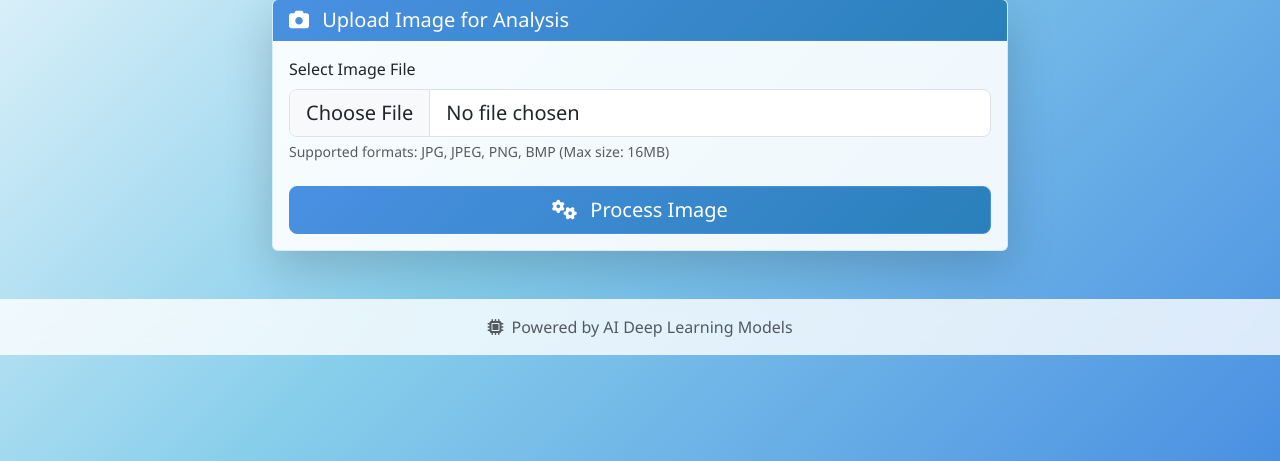
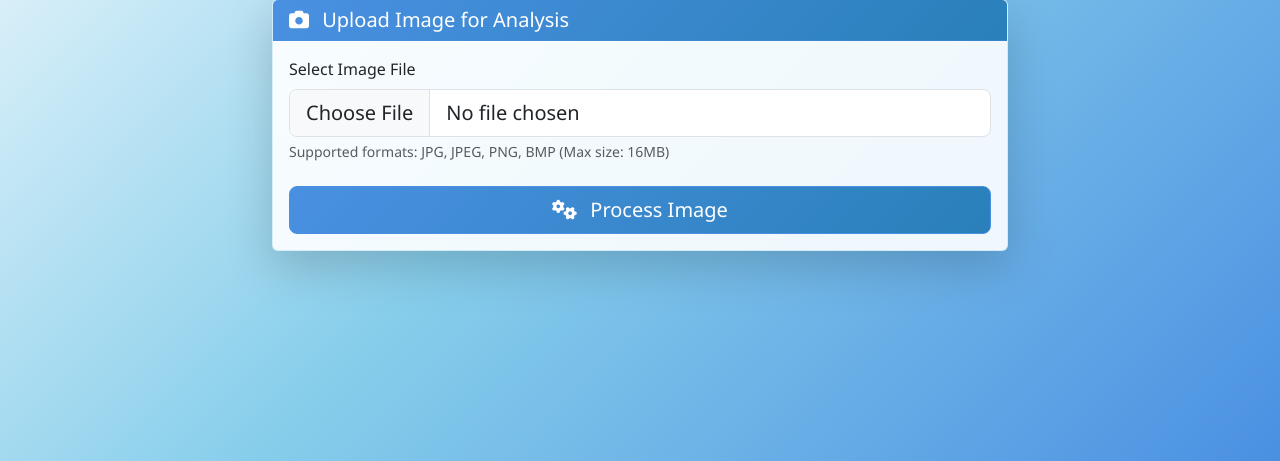
Before and after one commit to AasrithaBhamidipati/RackTrackManagement, a Flask app: page / in a window 1280 px wide. Shown: the part 339-800 px from the top of the page. Run offline with Flask 3, Linux system fonts and the light colour scheme.

Commit message:
Assistant checkpoint: Remove footer from base template
Assistant generated file changes:
- templates/base.html: Remove footer section

---

User prompt:

remove footer

Replit-Commit-Author: Assistant
Replit-Commit-Session-Id: 8d776428-6adf-49eb-a12c-fd8cc164e866

```diff
--- a/templates/base.html
+++ b/templates/base.html
@@ -39,15 +39,6 @@
         {% block content %}{% endblock %}
     </main>
 
-    <footer class="text-center py-3 mt-5" style="background: rgba(255, 255, 255, 0.8); backdrop-filter: blur(10px);">
-        <div class="container">
-            <p class="text-muted mb-0">
-                <i class="fas fa-microchip me-1"></i>
-                Powered by AI Deep Learning Models
-            </p>
-        </div>
-    </footer>
-
     <!-- Bootstrap JS -->
     <script src="https://cdn.jsdelivr.net/npm/bootstrap@5.3.0/dist/js/bootstrap.bundle.min.js"></script>
 
```
